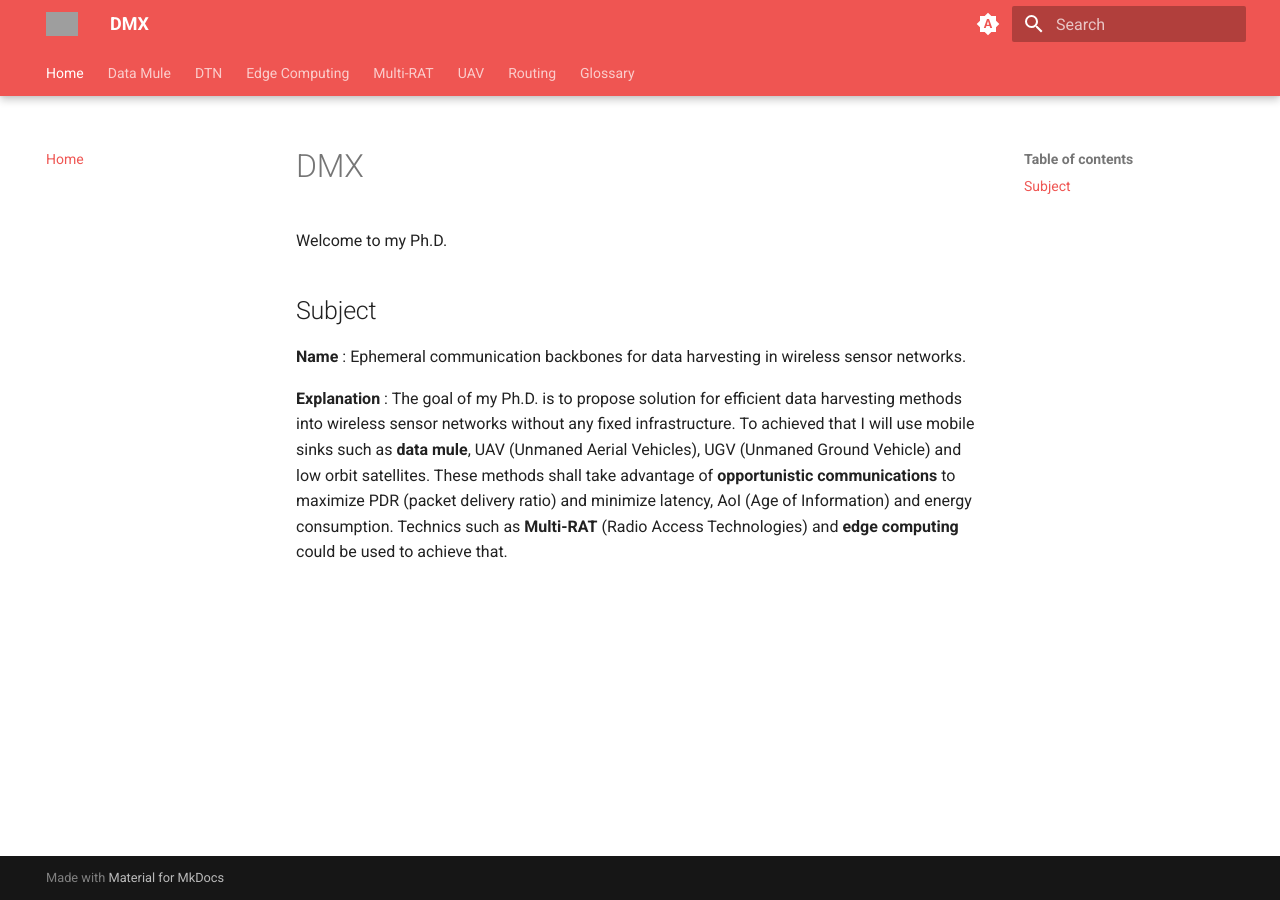
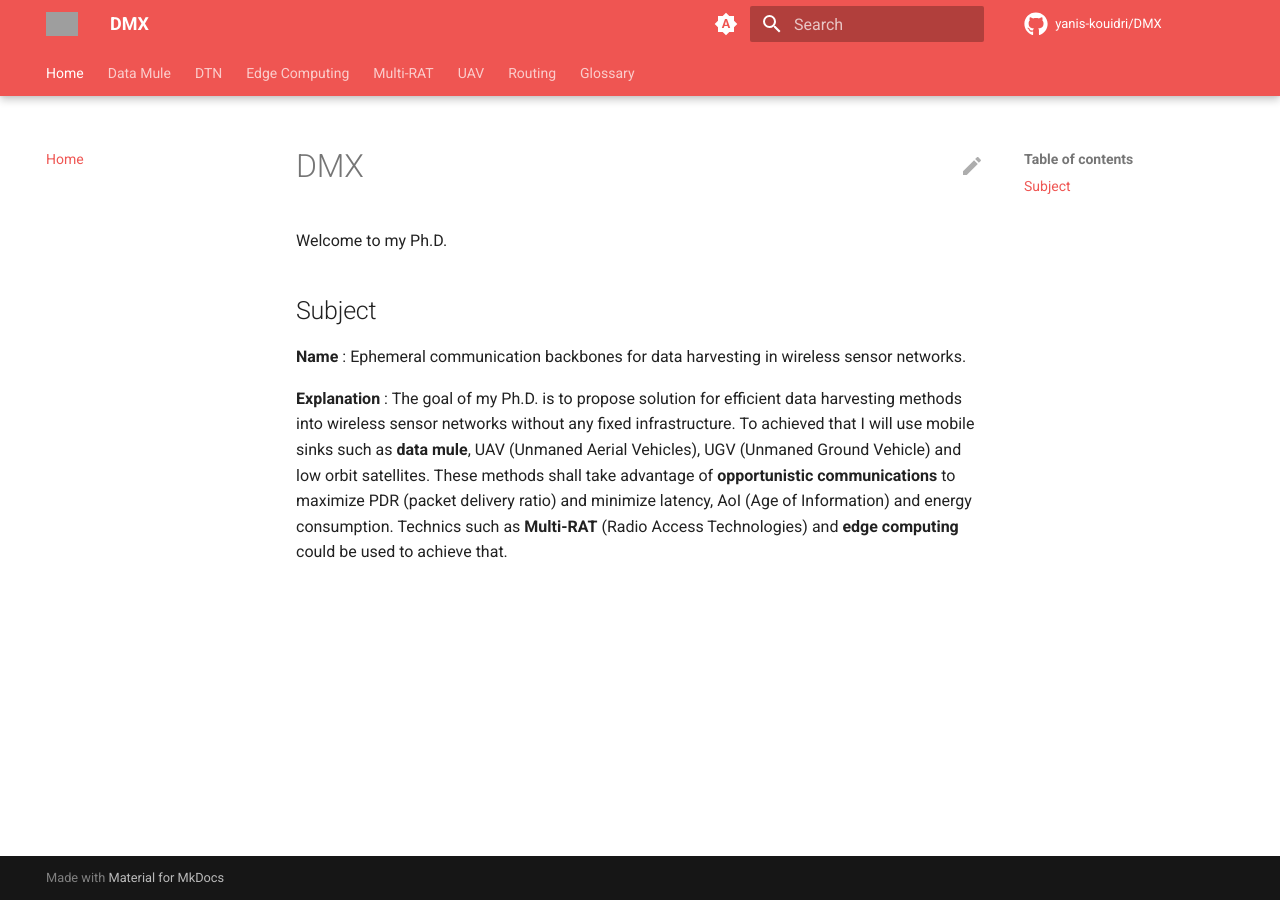
Before and after one commit to Yanis-Kouidri/DMX, an MkDocs documentation site: the page built from docs/index.md, in a window 1280 px wide. Built offline with MkDocs 1.6.1 and Material for MkDocs 9.7.7, drawn with Linux system fonts in a browser that asks for light colours; comment, search, counter and statistics services are not loaded; grey boxes are pictures that could not be loaded.

Commit message:
feat: add github link

```diff
--- a/mkdocs.yml
+++ b/mkdocs.yml
@@ -1,5 +1,8 @@
 site_name: DMX
 site_url : https://yanis-kouidri.github.io/DMX/
+repo_url: https://github.com/yanis-kouidri/DMX
+repo_name: yanis-kouidri/DMX
+edit_uri: edit/main/docs/
 nav:
   - Home: index.md
   - Data Mule: data_mule.md
@@ -13,11 +16,16 @@
   name: material
   logo: assets/mule.png
   favicon: assets/mule.png
+  icon:
+    repo: fontawesome/brands/github
+    edit: material/pencil
+    view: material/eye
   features:
     - navigation.tabs
     - navigation.tabs.sticky
     - navigation.instant
     - navigation.instant.prefetch
+    - content.action.edit
   palette:
     # Palette toggle for automatic mode
     - media: "(prefers-color-scheme)"
```
